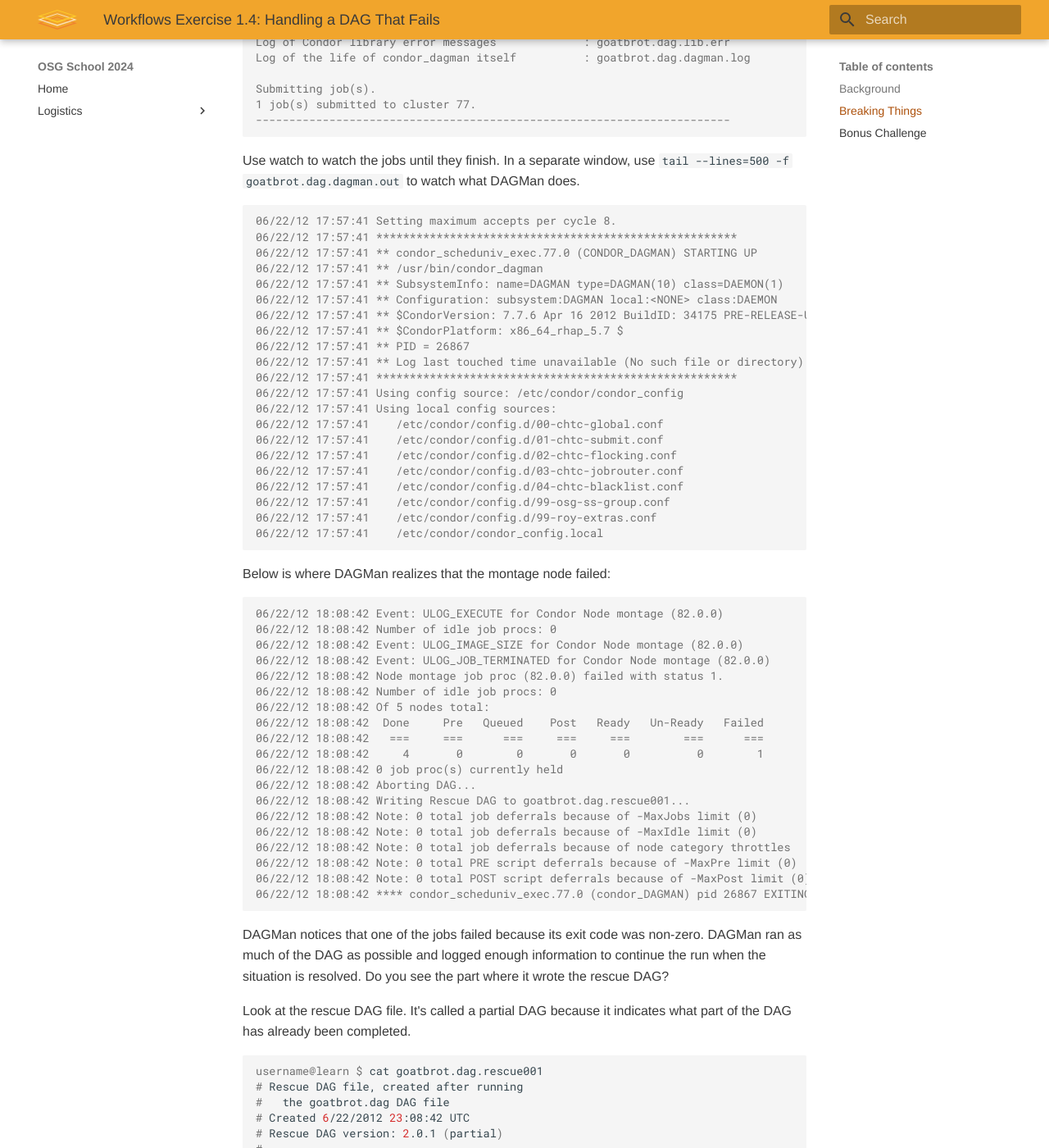
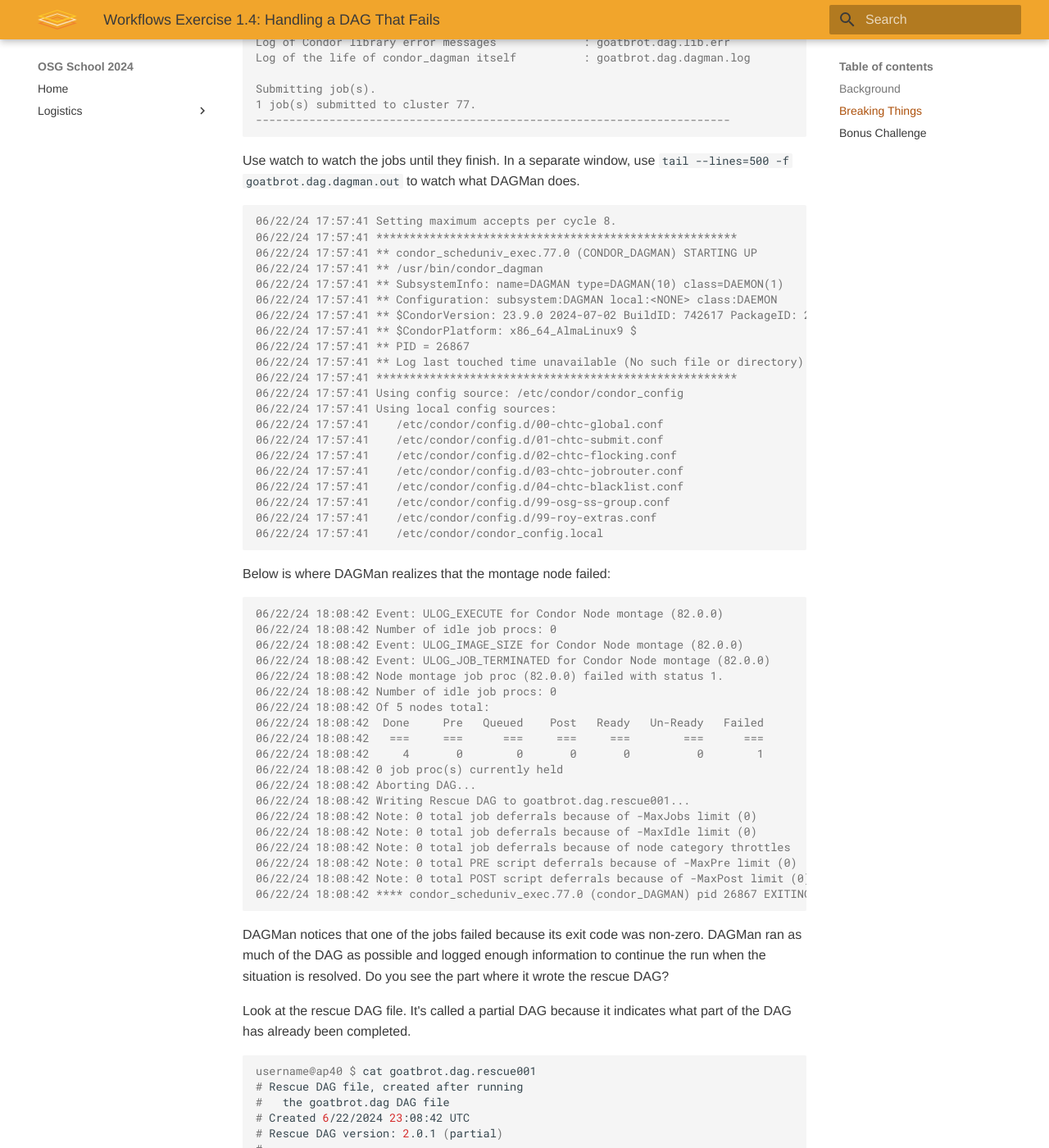
Before and after one commit to osg-htc/school-2024, an MkDocs documentation site: the page built from docs/materials/workflows/part1-ex4-failed-dag.md, in a window 1280 px wide and 1400 px high, scrolled down 982 px. Shown: the whole window at 82% size. Built offline with MkDocs 1.6.1 and Material for MkDocs 9.7.7, drawn with Linux system fonts in a browser that asks for light colours; some of the changed text lies outside the part shown.

Commit message:
learn->ap40, dates->2024, update condor_version

````diff
--- a/docs/materials/workflows/part1-ex4-failed-dag.md
+++ b/docs/materials/workflows/part1-ex4-failed-dag.md
@@ -33,7 +33,7 @@ queue
 Submit the DAG again:
 
 ``` console
-username@learn $ condor_submit_dag goatbrot.dag
+username@ap40 $ condor_submit_dag goatbrot.dag
 -----------------------------------------------------------------------
 File for submitting this DAG to Condor           : goatbrot.dag.condor.sub
 Log of DAGMan debugging messages                 : goatbrot.dag.dagman.out
@@ -49,50 +49,50 @@ Submitting job(s).
 Use watch to watch the jobs until they finish. In a separate window, use `tail --lines=500 -f goatbrot.dag.dagman.out` to watch what DAGMan does.
 
 ``` console
-06/22/12 17:57:41 Setting maximum accepts per cycle 8.
-06/22/12 17:57:41 ******************************************************
-06/22/12 17:57:41 ** condor_scheduniv_exec.77.0 (CONDOR_DAGMAN) STARTING UP
-06/22/12 17:57:41 ** /usr/bin/condor_dagman
-06/22/12 17:57:41 ** SubsystemInfo: name=DAGMAN type=DAGMAN(10) class=DAEMON(1)
-06/22/12 17:57:41 ** Configuration: subsystem:DAGMAN local:<NONE> class:DAEMON
-06/22/12 17:57:41 ** $CondorVersion: 7.7.6 Apr 16 2012 BuildID: 34175 PRE-RELEASE-UWCS $
-06/22/12 17:57:41 ** $CondorPlatform: x86_64_rhap_5.7 $
-06/22/12 17:57:41 ** PID = 26867
-06/22/12 17:57:41 ** Log last touched time unavailable (No such file or directory)
-06/22/12 17:57:41 ******************************************************
-06/22/12 17:57:41 Using config source: /etc/condor/condor_config
-06/22/12 17:57:41 Using local config sources:
-06/22/12 17:57:41    /etc/condor/config.d/00-chtc-global.conf
-06/22/12 17:57:41    /etc/condor/config.d/01-chtc-submit.conf
-06/22/12 17:57:41    /etc/condor/config.d/02-chtc-flocking.conf
-06/22/12 17:57:41    /etc/condor/config.d/03-chtc-jobrouter.conf
-06/22/12 17:57:41    /etc/condor/config.d/04-chtc-blacklist.conf
-06/22/12 17:57:41    /etc/condor/config.d/99-osg-ss-group.conf
-06/22/12 17:57:41    /etc/condor/config.d/99-roy-extras.conf
-06/22/12 17:57:41    /etc/condor/condor_config.local
+06/22/24 17:57:41 Setting maximum accepts per cycle 8.
+06/22/24 17:57:41 ******************************************************
+06/22/24 17:57:41 ** condor_scheduniv_exec.77.0 (CONDOR_DAGMAN) STARTING UP
+06/22/24 17:57:41 ** /usr/bin/condor_dagman
+06/22/24 17:57:41 ** SubsystemInfo: name=DAGMAN type=DAGMAN(10) class=DAEMON(1)
+06/22/24 17:57:41 ** Configuration: subsystem:DAGMAN local:<NONE> class:DAEMON
+06/22/24 17:57:41 ** $CondorVersion: 23.9.0 2024-07-02 BuildID: 742617 PackageID: 23.9.0-0.742617 GitSHA: 5acb07ea RC $
+06/22/24 17:57:41 ** $CondorPlatform: x86_64_AlmaLinux9 $
+06/22/24 17:57:41 ** PID = 26867
+06/22/24 17:57:41 ** Log last touched time unavailable (No such file or directory)
+06/22/24 17:57:41 ******************************************************
+06/22/24 17:57:41 Using config source: /etc/condor/condor_config
+06/22/24 17:57:41 Using local config sources:
+06/22/24 17:57:41    /etc/condor/config.d/00-chtc-global.conf
+06/22/24 17:57:41    /etc/condor/config.d/01-chtc-submit.conf
+06/22/24 17:57:41    /etc/condor/config.d/02-chtc-flocking.conf
+06/22/24 17:57:41    /etc/condor/config.d/03-chtc-jobrouter.conf
+06/22/24 17:57:41    /etc/condor/config.d/04-chtc-blacklist.conf
+06/22/24 17:57:41    /etc/condor/config.d/99-osg-ss-group.conf
+06/22/24 17:57:41    /etc/condor/config.d/99-roy-extras.conf
+06/22/24 17:57:41    /etc/condor/condor_config.local
 ```
 Below is where DAGMan realizes that the montage node failed:
 
 ```console
-06/22/12 18:08:42 Event: ULOG_EXECUTE for Condor Node montage (82.0.0)
-06/22/12 18:08:42 Number of idle job procs: 0
-06/22/12 18:08:42 Event: ULOG_IMAGE_SIZE for Condor Node montage (82.0.0)
-06/22/12 18:08:42 Event: ULOG_JOB_TERMINATED for Condor Node montage (82.0.0)
-06/22/12 18:08:42 Node montage job proc (82.0.0) failed with status 1.
-06/22/12 18:08:42 Number of idle job procs: 0
-06/22/12 18:08:42 Of 5 nodes total:
-06/22/12 18:08:42  Done     Pre   Queued    Post   Ready   Un-Ready   Failed
-06/22/12 18:08:42   ===     ===      ===     ===     ===        ===      ===
-06/22/12 18:08:42     4       0        0       0       0          0        1
-06/22/12 18:08:42 0 job proc(s) currently held
-06/22/12 18:08:42 Aborting DAG...
-06/22/12 18:08:42 Writing Rescue DAG to goatbrot.dag.rescue001...
-06/22/12 18:08:42 Note: 0 total job deferrals because of -MaxJobs limit (0)
-06/22/12 18:08:42 Note: 0 total job deferrals because of -MaxIdle limit (0)
-06/22/12 18:08:42 Note: 0 total job deferrals because of node category throttles
-06/22/12 18:08:42 Note: 0 total PRE script deferrals because of -MaxPre limit (0)
-06/22/12 18:08:42 Note: 0 total POST script deferrals because of -MaxPost limit (0)
-06/22/12 18:08:42 **** condor_scheduniv_exec.77.0 (condor_DAGMAN) pid 26867 EXITING WITH STATUS 1
+06/22/24 18:08:42 Event: ULOG_EXECUTE for Condor Node montage (82.0.0)
+06/22/24 18:08:42 Number of idle job procs: 0
+06/22/24 18:08:42 Event: ULOG_IMAGE_SIZE for Condor Node montage (82.0.0)
+06/22/24 18:08:42 Event: ULOG_JOB_TERMINATED for Condor Node montage (82.0.0)
+06/22/24 18:08:42 Node montage job proc (82.0.0) failed with status 1.
+06/22/24 18:08:42 Number of idle job procs: 0
+06/22/24 18:08:42 Of 5 nodes total:
+06/22/24 18:08:42  Done     Pre   Queued    Post   Ready   Un-Ready   Failed
+06/22/24 18:08:42   ===     ===      ===     ===     ===        ===      ===
+06/22/24 18:08:42     4       0        0       0       0          0        1
+06/22/24 18:08:42 0 job proc(s) currently held
+06/22/24 18:08:42 Aborting DAG...
+06/22/24 18:08:42 Writing Rescue DAG to goatbrot.dag.rescue001...
+06/22/24 18:08:42 Note: 0 total job deferrals because of -MaxJobs limit (0)
+06/22/24 18:08:42 Note: 0 total job deferrals because of -MaxIdle limit (0)
+06/22/24 18:08:42 Note: 0 total job deferrals because of node category throttles
+06/22/24 18:08:42 Note: 0 total PRE script deferrals because of -MaxPre limit (0)
+06/22/24 18:08:42 Note: 0 total POST script deferrals because of -MaxPost limit (0)
+06/22/24 18:08:42 **** condor_scheduniv_exec.77.0 (condor_DAGMAN) pid 26867 EXITING WITH STATUS 1
 ```
 
 DAGMan notices that one of the jobs failed because its exit code was non-zero. DAGMan ran as much of the DAG as possible and logged enough information to continue the run when the situation is resolved. Do you see the part where it wrote the rescue DAG?
@@ -100,10 +100,10 @@ DAGMan notices that one of the jobs failed because its exit code was non-zero. D
 Look at the rescue DAG file. It's called a partial DAG because it indicates what part of the DAG has already been completed.
 
 ``` console
-username@learn $ cat goatbrot.dag.rescue001
+username@ap40 $ cat goatbrot.dag.rescue001
 # Rescue DAG file, created after running
 #   the goatbrot.dag DAG file
-# Created 6/22/2012 23:08:42 UTC
+# Created 6/22/2024 23:08:42 UTC
 # Rescue DAG version: 2.0.1 (partial)
 #
 # Total number of Nodes: 5
@@ -135,7 +135,7 @@ queue
 Now we can re-submit our original DAG and DAGMan will pick up where it left off. It will automatically notice the rescue DAG. If you didn't fix the problem, DAGMan would generate another rescue DAG.
 
 ``` console
-username@learn $ condor_submit_dag goatbrot.dag
+username@ap40 $ condor_submit_dag goatbrot.dag
 Running rescue DAG 1
 -----------------------------------------------------------------------
 File for submitting this DAG to Condor           : goatbrot.dag.condor.sub
@@ -148,47 +148,47 @@ Submitting job(s).
 1 job(s) submitted to cluster 83.
 -----------------------------------------------------------------------
 
-username@learn $ tail -f goatbrot.dag.dagman.out
-06/23/12 11:30:53 ******************************************************
-06/23/12 11:30:53 ** condor_scheduniv_exec.83.0 (CONDOR_DAGMAN) STARTING UP
-06/23/12 11:30:53 ** /usr/bin/condor_dagman
-06/23/12 11:30:53 ** SubsystemInfo: name=DAGMAN type=DAGMAN(10) class=DAEMON(1)
-06/23/12 11:30:53 ** Configuration: subsystem:DAGMAN local:<NONE> class:DAEMON
-06/23/12 11:30:53 ** $CondorVersion: 7.7.6 Apr 16 2012 BuildID: 34175 PRE-RELEASE-UWCS $
-06/23/12 11:30:53 ** $CondorPlatform: x86_64_rhap_5.7 $
-06/23/12 11:30:53 ** PID = 28576
-06/23/12 11:30:53 ** Log last touched 6/22 18:08:42
-06/23/12 11:30:53 ******************************************************
-06/23/12 11:30:53 Using config source: /etc/condor/condor_config
+username@ap40 $ tail -f goatbrot.dag.dagman.out
+06/23/24 11:30:53 ******************************************************
+06/23/24 11:30:53 ** condor_scheduniv_exec.83.0 (CONDOR_DAGMAN) STARTING UP
+06/23/24 11:30:53 ** /usr/bin/condor_dagman
+06/23/24 11:30:53 ** SubsystemInfo: name=DAGMAN type=DAGMAN(10) class=DAEMON(1)
+06/23/24 11:30:53 ** Configuration: subsystem:DAGMAN local:<NONE> class:DAEMON
+06/23/24 11:30:53 ** $CondorVersion: 23.9.0 2024-07-02 BuildID: 742617 PackageID: 23.9.0-0.742617 GitSHA: 5acb07ea RC $
+06/23/24 11:30:53 ** $CondorPlatform: x86_64_AlmaLinux9 $
+06/23/24 11:30:53 ** PID = 28576
+06/23/24 11:30:53 ** Log last touched 6/22 18:08:42
+06/23/24 11:30:53 ******************************************************
+06/23/24 11:30:53 Using config source: /etc/condor/condor_config
 ...
 ```
 
 <span style="color:RED">**Here is where DAGMAN notices that there is a rescue DAG**</span>
 
 ```hl_lines="3"
-06/23/12 11:30:53 Parsing 1 dagfiles
-06/23/12 11:30:53 Parsing goatbrot.dag ...
-06/23/12 11:30:53 Found rescue DAG number 1; running goatbrot.dag.rescue001 in combination with normal DAG file
-06/23/12 11:30:53 ~~~~~~~~~~~~~~~~~~~~~~~~~~~~~~~~~~~~~~~~~~~~~~~~~~~~~~
-06/23/12 11:30:53 USING RESCUE DAG goatbrot.dag.rescue001
-06/23/12 11:30:53 Dag contains 5 total jobs
+06/23/24 11:30:53 Parsing 1 dagfiles
+06/23/24 11:30:53 Parsing goatbrot.dag ...
+06/23/24 11:30:53 Found rescue DAG number 1; running goatbrot.dag.rescue001 in combination with normal DAG file
+06/23/24 11:30:53 ~~~~~~~~~~~~~~~~~~~~~~~~~~~~~~~~~~~~~~~~~~~~~~~~~~~~~~
+06/23/24 11:30:53 USING RESCUE DAG goatbrot.dag.rescue001
+06/23/24 11:30:53 Dag contains 5 total jobs
 ```
 
 <span style="color:RED">**Shortly thereafter it sees that four jobs have already finished.**</span>
 
 ```console
-06/23/12 11:31:05 Bootstrapping...
-06/23/12 11:31:05 Number of pre-completed nodes: 4
-06/23/12 11:31:05 Registering condor_event_timer...
-06/23/12 11:31:06 Sleeping for one second for log file consistency
-06/23/12 11:31:07 MultiLogFiles: truncating log file /home/roy/condor/goatbrot/montage.log
+06/23/24 11:31:05 Bootstrapping...
+06/23/24 11:31:05 Number of pre-completed nodes: 4
+06/23/24 11:31:05 Registering condor_event_timer...
+06/23/24 11:31:06 Sleeping for one second for log file consistency
+06/23/24 11:31:07 MultiLogFiles: truncating log file /home/roy/condor/goatbrot/montage.log
 ```
 
 <span style="color:RED">**Here is where DAGMan resubmits the montage job and waits for it to complete.**</span>
 
 ```console
-06/23/12 11:31:07 Submitting Condor Node montage job(s)...
-06/23/12 11:31:07 submitting: condor_submit
+06/23/24 11:31:07 Submitting Condor Node montage job(s)...
+06/23/24 11:31:07 submitting: condor_submit
       -a dag_node_name' '=' 'montage
       -a +DAGManJobId' '=' '83
       -a DAGManJobId' '=' '83
@@ -197,48 +197,48 @@ username@learn $ tail -f goatbrot.dag.dagman.out
       -a FAILED_COUNT' '=' '0
       -a +DAGParentNodeNames' '=' '"g1,g2,g3,g4"
       montage.sub
-06/23/12 11:31:07 From submit: Submitting job(s).
-06/23/12 11:31:07 From submit: 1 job(s) submitted to cluster 84.
-06/23/12 11:31:07   assigned Condor ID (84.0.0)
-06/23/12 11:31:07 Just submitted 1 job this cycle...
-06/23/12 11:31:07 Currently monitoring 1 Condor log file(s)
-06/23/12 11:31:07 Event: ULOG_SUBMIT for Condor Node montage (84.0.0)
-06/23/12 11:31:07 Number of idle job procs: 1
-06/23/12 11:31:07 Of 5 nodes total:
-06/23/12 11:31:07  Done     Pre   Queued    Post   Ready   Un-Ready   Failed
-06/23/12 11:31:07   ===     ===      ===     ===     ===        ===      ===
-06/23/12 11:31:07     4       0        1       0       0          0        0
-06/23/12 11:31:07 0 job proc(s) currently held
-06/23/12 11:40:22 Currently monitoring 1 Condor log file(s)
-06/23/12 11:40:22 Event: ULOG_EXECUTE for Condor Node montage (84.0.0)
-06/23/12 11:40:22 Number of idle job procs: 0
-06/23/12 11:40:22 Event: ULOG_IMAGE_SIZE for Condor Node montage (84.0.0)
-06/23/12 11:40:22 Event: ULOG_JOB_TERMINATED for Condor Node montage (84.0.0)
+06/23/24 11:31:07 From submit: Submitting job(s).
+06/23/24 11:31:07 From submit: 1 job(s) submitted to cluster 84.
+06/23/24 11:31:07   assigned Condor ID (84.0.0)
+06/23/24 11:31:07 Just submitted 1 job this cycle...
+06/23/24 11:31:07 Currently monitoring 1 Condor log file(s)
+06/23/24 11:31:07 Event: ULOG_SUBMIT for Condor Node montage (84.0.0)
+06/23/24 11:31:07 Number of idle job procs: 1
+06/23/24 11:31:07 Of 5 nodes total:
+06/23/24 11:31:07  Done     Pre   Queued    Post   Ready   Un-Ready   Failed
+06/23/24 11:31:07   ===     ===      ===     ===     ===        ===      ===
+06/23/24 11:31:07     4       0        1       0       0          0        0
+06/23/24 11:31:07 0 job proc(s) currently held
+06/23/24 11:40:22 Currently monitoring 1 Condor log file(s)
+06/23/24 11:40:22 Event: ULOG_EXECUTE for Condor Node montage (84.0.0)
+06/23/24 11:40:22 Number of idle job procs: 0
+06/23/24 11:40:22 Event: ULOG_IMAGE_SIZE for Condor Node montage (84.0.0)
+06/23/24 11:40:22 Event: ULOG_JOB_TERMINATED for Condor Node montage (84.0.0)
 ```
 
 <span style="color:RED">**This is where the montage finished.**</span>
 
 ```console
-06/23/12 11:40:22 Node montage job proc (84.0.0) completed successfully.
-06/23/12 11:40:22 Node montage job completed
-06/23/12 11:40:22 Number of idle job procs: 0
-06/23/12 11:40:22 Of 5 nodes total:
-06/23/12 11:40:22  Done     Pre   Queued    Post   Ready   Un-Ready   Failed
-06/23/12 11:40:22   ===     ===      ===     ===     ===        ===      ===
-06/23/12 11:40:22     5       0        0       0       0          0        0
-06/23/12 11:40:22 0 job proc(s) currently held
+06/23/24 11:40:22 Node montage job proc (84.0.0) completed successfully.
+06/23/24 11:40:22 Node montage job completed
+06/23/24 11:40:22 Number of idle job procs: 0
+06/23/24 11:40:22 Of 5 nodes total:
+06/23/24 11:40:22  Done     Pre   Queued    Post   Ready   Un-Ready   Failed
+06/23/24 11:40:22   ===     ===      ===     ===     ===        ===      ===
+06/23/24 11:40:22     5       0        0       0       0          0        0
+06/23/24 11:40:22 0 job proc(s) currently held
 ```
 
 <span style="color:RED">**And here DAGMan decides that the work is all done.**</span>
 
 ```console
-06/23/12 11:40:22 All jobs Completed!
-06/23/12 11:40:22 Note: 0 total job deferrals because of -MaxJobs limit (0)
-06/23/12 11:40:22 Note: 0 total job deferrals because of -MaxIdle limit (0)
-06/23/12 11:40:22 Note: 0 total job deferrals because of node category throttles
-06/23/12 11:40:22 Note: 0 total PRE script deferrals because of -MaxPre limit (0)
-06/23/12 11:40:22 Note: 0 total POST script deferrals because of -MaxPost limit (0)
-06/23/12 11:40:22 **** condor_scheduniv_exec.83.0 (condor_DAGMAN) pid 28576 EXITING WITH STATUS 0
+06/23/24 11:40:22 All jobs Completed!
+06/23/24 11:40:22 Note: 0 total job deferrals because of -MaxJobs limit (0)
+06/23/24 11:40:22 Note: 0 total job deferrals because of -MaxIdle limit (0)
+06/23/24 11:40:22 Note: 0 total job deferrals because of node category throttles
+06/23/24 11:40:22 Note: 0 total PRE script deferrals because of -MaxPre limit (0)
+06/23/24 11:40:22 Note: 0 total POST script deferrals because of -MaxPost limit (0)
+06/23/24 11:40:22 **** condor_scheduniv_exec.83.0 (condor_DAGMAN) pid 28576 EXITING WITH STATUS 0
 ```
 
 Success! Now go ahead and clean up.
````
